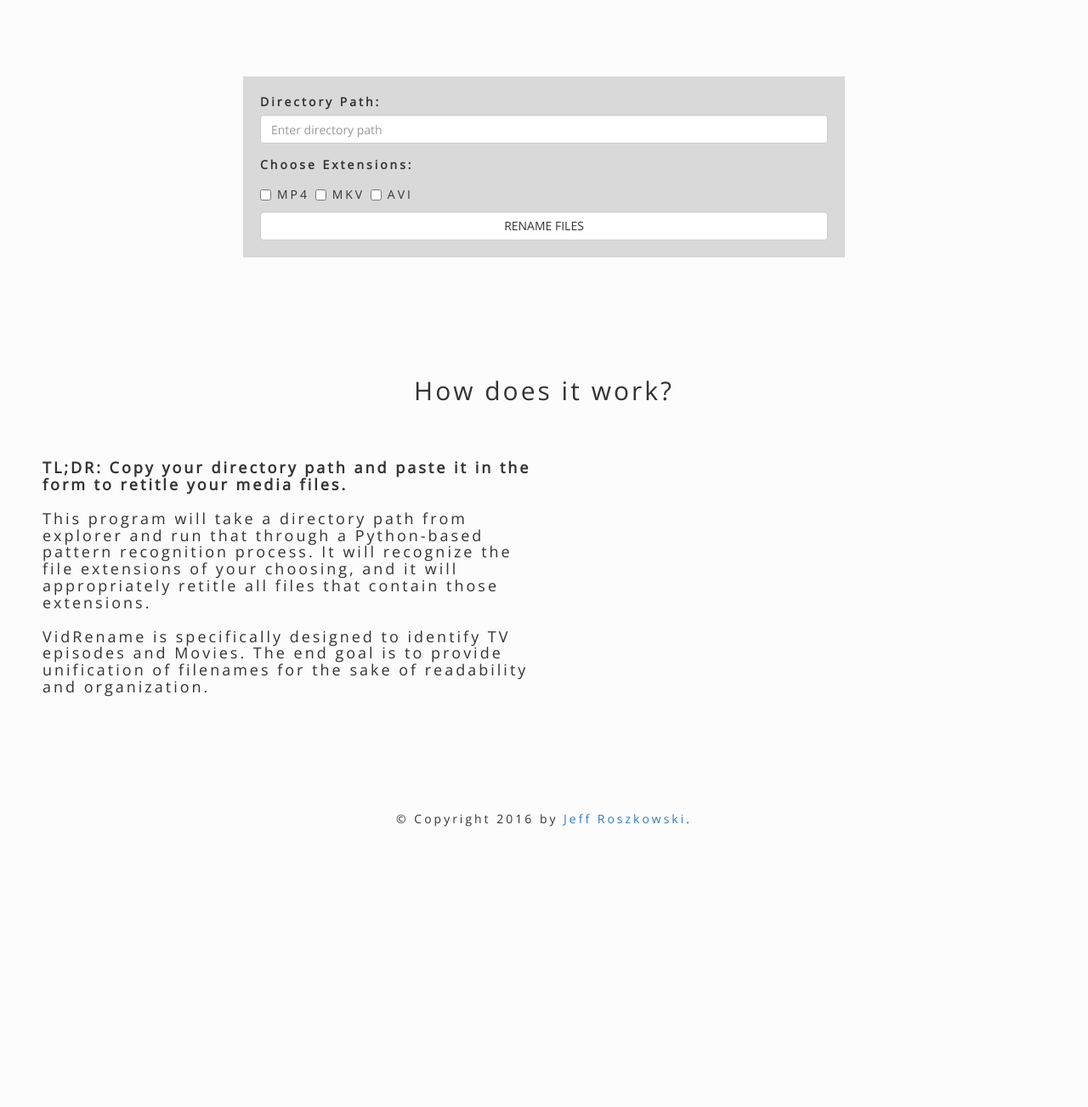
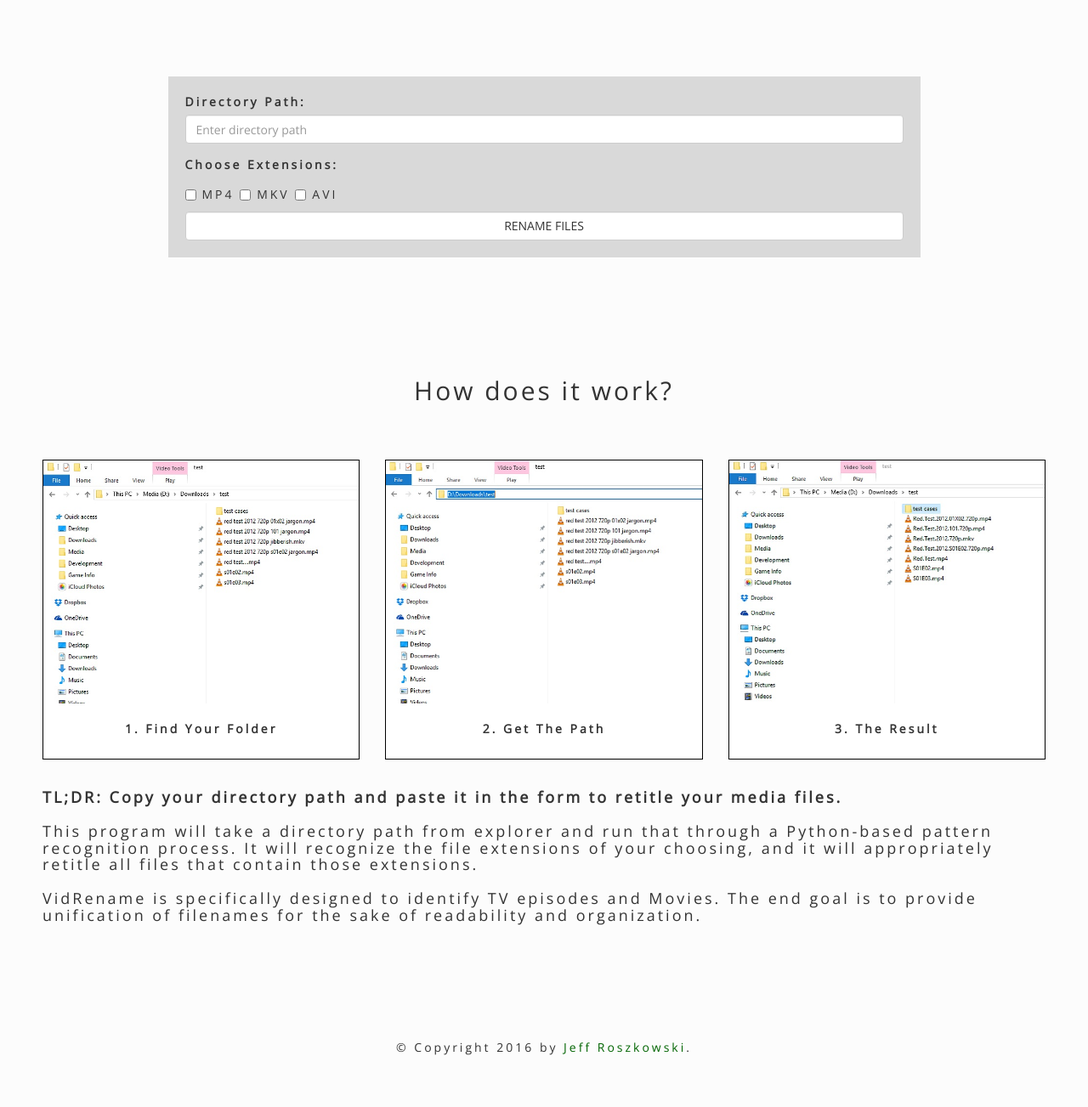
Before and after one commit to guynamedjeff/vidrename, a Flask app: page / in a window 1280 px wide. Shown: the part 219-1522 px from the top of the page at 85% size. Before the commit the page ends 1192 px from the top, so only its background shows below. Run offline with Flask 2, Linux system fonts and the light colour scheme; some libraries are stand-ins or nearby versions.

Commit message:
Add modal images to 'How does it work?' section.

```diff
--- a/main.py
+++ b/main.py
@@ -13,9 +13,9 @@ def main():
     else:
         return render_template('index.html')
 
-@app.route('/about/')
-def about():
-    return render_template('about.html')
+# @app.route('/about/')
+# def about():
+#     return render_template('about.html')
 
 if __name__ == '__main__':
     app.debug = True
--- /dev/null
+++ b/static/modal.css
@@ -0,0 +1,88 @@
+/* Code Credit: https://www.w3schools.com/howto/howto_css_modal_images.asp
+   Changes include stylings for #myImg becoming .imgMod to accomodate additional elements. */
+
+.imgMod {
+    border-radius: 5px;
+    cursor: pointer;
+    transition: 0.3s;
+}
+
+.imgMod:hover {opacity: 0.7;}
+
+/* The Modal (background) */
+.modal {
+    display: none; /* Hidden by default */
+    position: fixed; /* Stay in place */
+    z-index: 9999; /* Sit on top */
+    padding-top: 100px; /* Location of the box */
+    left: 0;
+    top: 0;
+    width: 100%; /* Full width */
+    height: 100%; /* Full height */
+    overflow: auto; /* Enable scroll if needed */
+    background-color: rgb(0,0,0); /* Fallback color */
+    background-color: rgba(0,0,0,0.9); /* Black w/ opacity */
+}
+
+/* Modal Content (image) */
+.modal-content {
+    margin: auto;
+    display: block;
+    width: 80%;
+    max-width: 700px;
+}
+
+/* Caption of Modal Image */
+#caption {
+    margin: auto;
+    display: block;
+    width: 80%;
+    max-width: 700px;
+    text-align: center;
+    color: #ccc;
+    padding: 10px 0;
+    height: 150px;
+}
+
+/* Add Animation */
+.modal-content, #caption {
+    -webkit-animation-name: zoom;
+    -webkit-animation-duration: 0.6s;
+    animation-name: zoom;
+    animation-duration: 0.6s;
+}
+
+@-webkit-keyframes zoom {
+    from {-webkit-transform:scale(0)}
+    to {-webkit-transform:scale(1)}
+}
+
+@keyframes zoom {
+    from {transform:scale(0)}
+    to {transform:scale(1)}
+}
+
+/* The Close Button */
+.close {
+    position: absolute;
+    top: 50px;
+    right: 10%;
+    color: #f1f1f1;
+    font-size: 40px;
+    font-weight: bold;
+    transition: 0.3s;
+}
+
+.close:hover,
+.close:focus {
+    color: #bbb;
+    text-decoration: none;
+    cursor: pointer;
+}
+
+/* 100% Image Width on Smaller Screens */
+@media only screen and (max-width: 700px){
+    .modal-content {
+        width: 100%;
+    }
+}
--- a/static/styles.css
+++ b/static/styles.css
@@ -5,6 +5,11 @@ body {
 
 h4 {
     padding: 5px 0px;
+}
+
+a, a:hover {
+  color: #006400;
+  text-decoration: none;
 }
 
 .jumbotron {
@@ -23,9 +28,30 @@ h4 {
 }
 
 .container {
-  width: 60%;
+  width: 75%;
   margin-left: auto;
   margin-right: auto;
   background-color: #d9d9d9;
   padding: 20px 20px 20px 20px;
 }
+
+.thumbnail {
+    padding: 0 0 15px 0;
+    margin-top: 15px;
+    border-width: 1px;
+    border-color: #000;
+    border-style: solid;
+    border-radius: 0;
+}
+
+.thumbnail img {
+    width: 100%;
+    height: 100%;
+    margin-bottom: 10px;
+    border-color: #000;
+    border-style: solid;
+}
+
+.port_caption {
+    padding-top: 10px;
+}
--- a/templates/base.html
+++ b/templates/base.html
@@ -16,6 +16,8 @@
 
     <!-- IMPORT STATIC CONTENT -->
     <link rel=stylesheet type=text/css href="{{ url_for('static', filename='styles.css') }}">
+    <link rel=stylesheet type=text/css href="{{ url_for('static', filename='modal.css') }}">
+    <script src="static/modal.js" async></script>
     <title>{% block title %}{% endblock %} | VidRename</title>
     {% endblock %}
   </head>
@@ -23,7 +25,7 @@
   <body>
     <!-- HEADER CONTENT -->
     <div class="container-fluid jumbotron" id="header">
-      <h1 class="text-center">VidRename</h1>
+      <h1 class="text-center"><a href="{{url_for('main')}}">VidRename</a></h1>
     </div>
 
     <!-- ROUTE CONTENT -->
--- a/templates/index.html
+++ b/templates/index.html
@@ -5,7 +5,7 @@
 {% endblock %}
 {% block content %}
   <div class="container-fluid">
-    <div class="container" id="application">
+    <div class="container">
         <form action="{{url_for('main')}}" method = 'POST'>
           <div class="form-group">
               <label>Directory Path:</label>
@@ -24,7 +24,33 @@
   <div class="container-fluid">
     <h2 class="text-center sub-header">How does it work?</h2>
     <div class="row">
-      <div class="col-sm-6">
+      <div class="col-sm-4">
+        <div class="thumbnail center-block">
+          <img src="static/images/test_start.jpg" id="myImg" class="imgMod center-block" alt="Starting Point">
+          <div class="port_caption text-center">
+            <p><strong>1. Find Your Folder</strong></p>
+          </div>
+        </div>
+      </div>
+      <div class="col-sm-4">
+        <div class="thumbnail center-block">
+          <img src="static/images/get_path.jpg" id="myImg2" class="imgMod center-block" alt="Getting Path">
+          <div class="port_caption text-center">
+            <p><strong>2. Get The Path</strong></p>
+          </div>
+        </div>
+      </div>
+      <div class="col-sm-4">
+        <div class="thumbnail center-block">
+          <img src="static/images/test_finish.jpg" id="myImg3" class="imgMod center-block" alt="End Result">
+          <div class="port_caption text-center">
+            <p><strong>3. The Result</strong></p>
+          </div>
+        </div>
+      </div>
+    </div>
+    <div class="row">
+      <div class="col-sm-12">
             <h4><strong>TL;DR: Copy your directory path and paste it in the form to retitle your media files.</strong></h4>
             <h4>This program will take a directory path from explorer and run that through a Python-based pattern recognition process. It will recognize the file extensions of your choosing, and it will appropriately retitle all files that contain those extensions.</h4>
 
@@ -32,6 +58,12 @@
         </div>
     </div>
   </div>
+        <!-- IMAGE MODAL -->
+      <div id="myModal" class="modal">
+        <span class="close">&times;</span>
+        <img class="modal-content" id="img01">
+        <div id="caption"></div>
+      </div>
 {% endblock %}
 
     <!--     <input type="file" name="directory" method="post" webkitdirectory directory multiple/> -->
```
Also changed, not shown: static/modal.js (added, +48 -0 lines).
